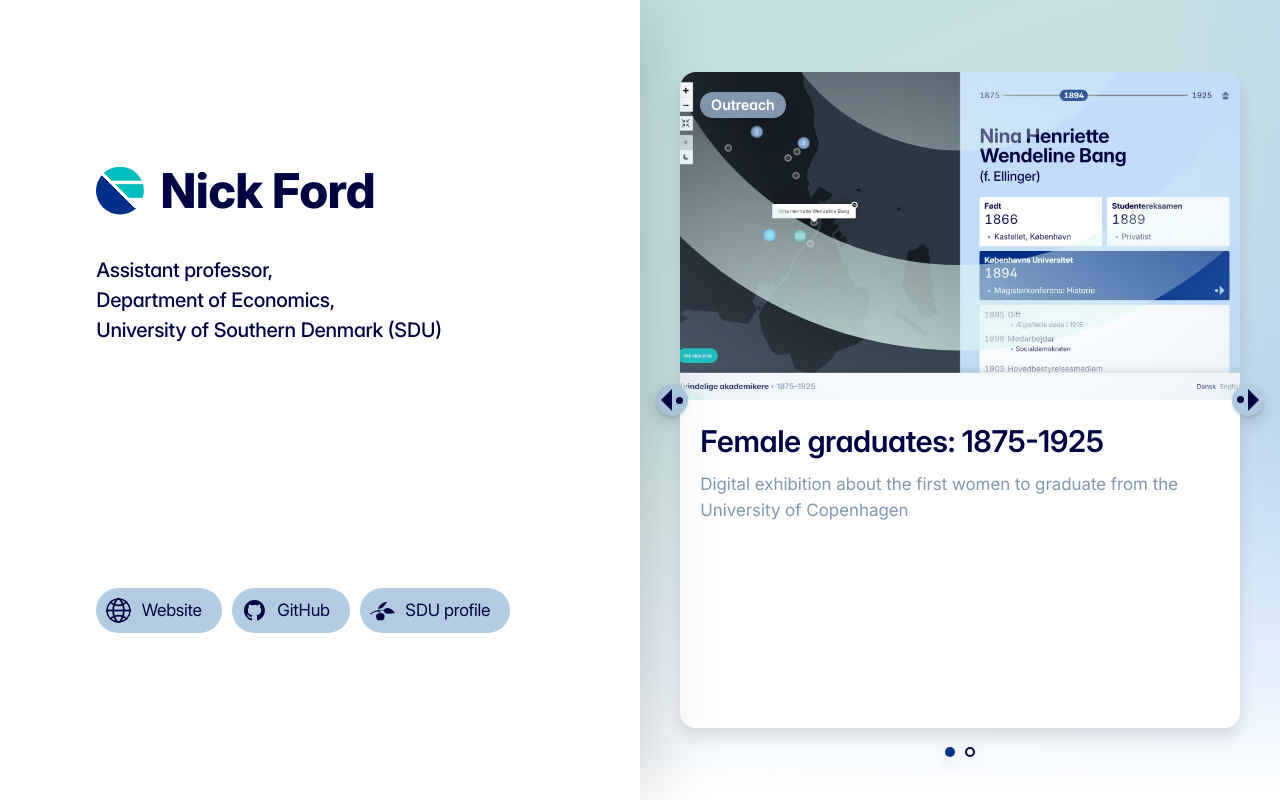
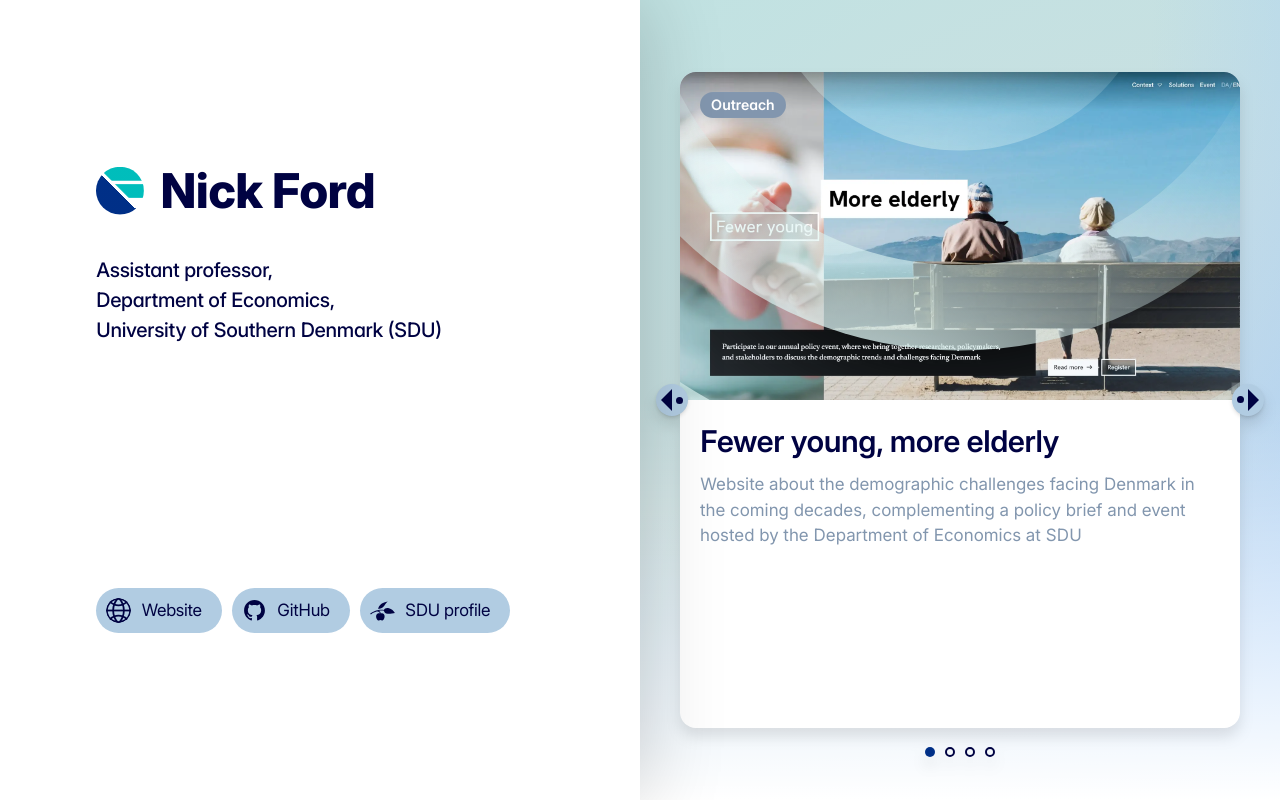
Before and after one commit to nickforddk/nickforddk.github.io, a Node server app: page / in a window 1280 px wide. Run offline with Node 20, Linux system fonts and the light colour scheme.

Commit message:
Push updates

```diff
--- a/public/index.html
+++ b/public/index.html
@@ -60,7 +60,51 @@
                 role="group"
                 category="outreach"
                 aria-roledescription="slide"
-                aria-label="1 of 2"
+                aria-label="1 of 4"
+                data-carousel-slide
+              >
+                <a href="/undefined"
+                    class="group/item no-underline flex flex-1 max-w-xl mx-auto text-sm bg-white text-grey-500 dark:bg-blue-900 dark:text-grey-400 hover:text-blue-800 hover:dark:text-white active:bg-blue-100 active:dark:bg-cyan-800 inset-shadow-none active:inset-shadow-rev2xl active:inset-shadow-blue-500/10 active:dark:inset-shadow-cyan-500/10 relative"
+                    style="clip-path: inset(0px round var(--radius-xl))">
+                  <div class="pcover flex h-full max-h-1/2 mb-2 text-cyan-100 bg-grey-400 dark:text-grey-500 dark:bg-grey-600 group-hover/item:text-white group-hover/item:dark:text-grey-400">
+                    <img src="/images/policy2026.webp" alt="Fewer young, more elderly" class="flex-1 object-cover m-0">
+                  </div>
+                  <div class="text-xs font-semibold font-title-features rounded-1lh leading-none px-2 py-1 w-auto absolute top-4 left-4 z-10 bg-grey-500 text-white group-hover/item:bg-blue-700 group-hover/item:dark:bg-cyan-500 group-active/item:bg-blue-700 group-active/item:dark:bg-cyan-500 shadow-lg border-xs border-grey-500/25">Outreach</div>
+                  <h3 class="text-lg leading-none px-4 text-blue-800 dark:text-white group-hover/item:text-blue-700 group-hover/item:dark:text-cyan-500 group-active/item:text-blue-700 group-active/item:dark:text-cyan-500">
+                    Fewer young, more elderly
+                  </h3>
+                  <p class="px-4 pb-8">Website about the demographic challenges facing Denmark in the coming decades, complementing a policy brief and event hosted by the Department of Economics at SDU</p>
+                </a>
+              </div>
+
+              <div
+                class="flex w-full h-full p-4 sm:p-8 m-0 shrink-0"
+                role="group"
+                category="teaching"
+                aria-roledescription="slide"
+                aria-label="2 of 4"
+                data-carousel-slide
+              >
+                <a href="/intoek"
+                    class="group/item no-underline flex flex-1 max-w-xl mx-auto text-sm bg-white text-grey-500 dark:bg-blue-900 dark:text-grey-400 hover:text-blue-800 hover:dark:text-white active:bg-blue-100 active:dark:bg-cyan-800 inset-shadow-none active:inset-shadow-rev2xl active:inset-shadow-blue-500/10 active:dark:inset-shadow-cyan-500/10 relative"
+                    style="clip-path: inset(0px round var(--radius-xl))">
+                  <div class="pcover flex h-full max-h-1/2 mb-2 text-cyan-100 bg-grey-400 dark:text-grey-500 dark:bg-grey-600 group-hover/item:text-white group-hover/item:dark:text-grey-400">
+                    <img src="/images/intoek.webp" alt="International economics" class="flex-1 object-cover m-0">
+                  </div>
+                  <div class="text-xs font-semibold font-title-features rounded-1lh leading-none px-2 py-1 w-auto absolute top-4 left-4 z-10 bg-grey-500 text-white group-hover/item:bg-blue-700 group-hover/item:dark:bg-cyan-500 group-active/item:bg-blue-700 group-active/item:dark:bg-cyan-500 shadow-lg border-xs border-grey-500/25">Teaching</div>
+                  <h3 class="text-lg leading-none px-4 text-blue-800 dark:text-white group-hover/item:text-blue-700 group-hover/item:dark:text-cyan-500 group-active/item:text-blue-700 group-active/item:dark:text-cyan-500">
+                    International economics
+                  </h3>
+                  <p class="px-4 pb-8">Data analysis and visualisation and other exercises for my undergraduate course at the University of Southern Denmark</p>
+                </a>
+              </div>
+
+              <div
+                class="flex w-full h-full p-4 sm:p-8 m-0 shrink-0"
+                role="group"
+                category="outreach"
+                aria-roledescription="slide"
+                aria-label="3 of 4"
                 data-carousel-slide
               >
                 <a href="/KvinderKU-1875-1925"
@@ -82,7 +126,7 @@
                 role="group"
                 category="teaching"
                 aria-roledescription="slide"
-                aria-label="2 of 2"
+                aria-label="4 of 4"
                 data-carousel-slide
               >
                 <a href="/peb"
--- a/public/styles/index.css
+++ b/public/styles/index.css
@@ -470,10 +470,6 @@
     --tw-shadow: 0 1rem 1.5rem -0.3rem var(--tw-shadow-color, oklch(from var(--color-black) l c h / 0.1)), 0 0.4rem 0.6rem -0.4rem var(--tw-shadow-color, oklch(from var(--color-black) l c h / 0.1));
     box-shadow: var(--tw-inset-shadow), var(--tw-inset-ring-shadow), var(--tw-ring-offset-shadow), var(--tw-ring-shadow), var(--tw-shadow);
   }
-  .ring-0 {
-    --tw-ring-shadow: var(--tw-ring-inset,) 0 0 0 calc(0px + var(--tw-ring-offset-width)) var(--tw-ring-color, currentcolor);
-    box-shadow: var(--tw-inset-shadow), var(--tw-inset-ring-shadow), var(--tw-ring-offset-shadow), var(--tw-ring-shadow), var(--tw-shadow);
-  }
   .inset-shadow-none {
     --tw-inset-shadow: 0 0 #0000;
     box-shadow: var(--tw-inset-shadow), var(--tw-inset-ring-shadow), var(--tw-ring-offset-shadow), var(--tw-ring-shadow), var(--tw-shadow);
@@ -587,21 +583,10 @@
       color: var(--color-blue-700);
     }
   }
-  .active\:ring-2 {
-    &:active {
-      --tw-ring-shadow: var(--tw-ring-inset,) 0 0 0 calc(2px + var(--tw-ring-offset-width)) var(--tw-ring-color, currentcolor);
-      box-shadow: var(--tw-inset-shadow), var(--tw-inset-ring-shadow), var(--tw-ring-offset-shadow), var(--tw-ring-shadow), var(--tw-shadow);
-    }
-  }
   .active\:inset-shadow-rev2xl {
     &:active {
       --tw-inset-shadow: inset 0 -2.5rem 5rem -1.5rem var(--tw-inset-shadow-color, oklch(from var(--color-black) l c h / 0.25));
       box-shadow: var(--tw-inset-shadow), var(--tw-inset-ring-shadow), var(--tw-ring-offset-shadow), var(--tw-ring-shadow), var(--tw-shadow);
-    }
-  }
-  .active\:ring-blue-500 {
-    &:active {
-      --tw-ring-color: var(--color-blue-500);
     }
   }
   .active\:inset-shadow-blue-500\/10 {
--- a/src/data/site.yml
+++ b/src/data/site.yml
@@ -22,6 +22,27 @@ header-links:
     - title: SDU forskerprofil
     - url: https://portal.findresearcher.sdu.dk/da/persons/nicholas-martin-ford-2
 projects:
+  - id: hedgpolicy2026
+    category: outreach
+    img: images/policy2026.webp
+    en:
+    - url: https://hedgpolicy.sdu.dk/2026/en/
+    - title: Fewer young, more elderly
+    - description: Website about the demographic challenges facing Denmark in the coming decades, complementing a policy brief and event hosted by the Department of Economics at SDU
+    da:
+    - url: https://hedgpolicy.sdu.dk/2026/da/
+    - title: Færre unge, flere ældre
+    - description: Hjemmeside om de demografiske udfordringer, Danmark står over for i de kommende årtier, som supplement til et policy brief og arrangement, der blev afholdt af Økonomisk Institut på SDU
+  - id: intoek
+    category: teaching
+    url: intoek
+    img: images/intoek.webp
+    en:
+    - title: International economics
+    - description: Data analysis and visualisation and other exercises for my undergraduate course at the University of Southern Denmark
+    da:
+    - title: International økonomi
+    - description: Dataanalyse og visualisering samt andre øvelser til et af mine fag på Syddansk Universitet
   - id: kv150
     category: outreach
     url: KvinderKU-1875-1925
```
Also changed, not shown: public/da/index.html (+46 -2 lines), public/en/index.html (+46 -2 lines), public/images/intoek.webp (added), public/images/policy2026.webp (added).
